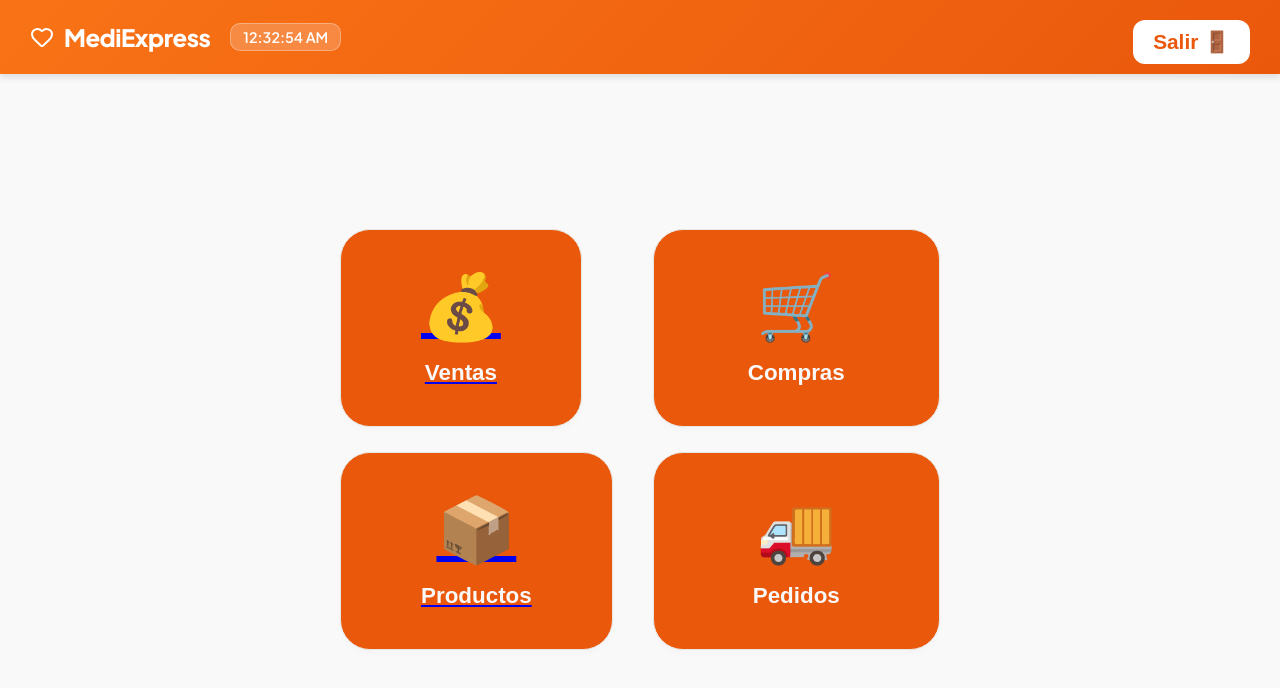
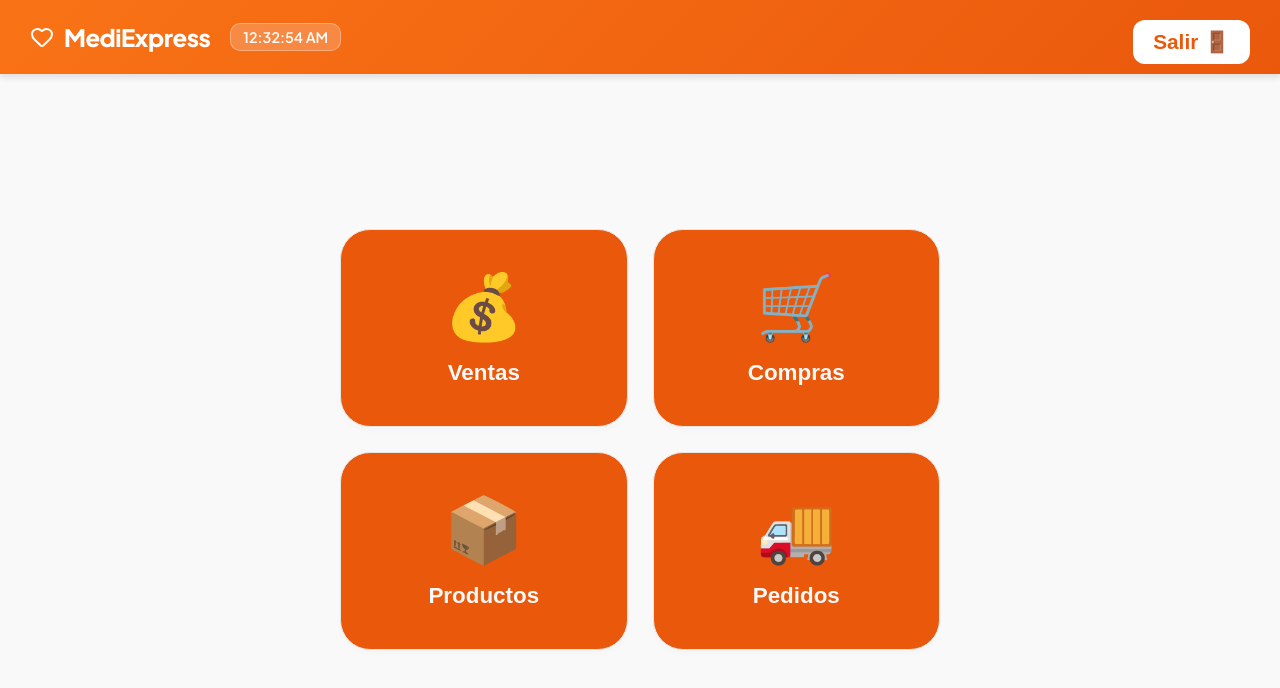
Before and after one commit to YormanCamposOrtiz/tareaIntegradorReact, a React (Vite) app: page /DashboardHome in a window 1280 px wide. Shown: the top 688 px of the page. Built offline with nearby package versions, Linux system fonts and the light colour scheme.

Commit message:
optimizacion de funcionamiento de los links

```diff
--- a/src/resources/templates/DashboardHome.tsx
+++ b/src/resources/templates/DashboardHome.tsx
@@ -34,26 +34,21 @@ export function DashboardHome() {
       <main className="admin-content">
 
         <div className="module-grid">
-
-           <Link to="/DashboardVentas" className="module-btn-link">
-              <button className="module-btn">
+            <button className="module-btn" onClick={() => navigate("/DashboardVentas")}>
                <span className="module-emoji">💰</span>
                 <h3>Ventas</h3>
             </button>
-           </Link>
 
             <button className="module-btn">
               <span className="module-emoji">🛒</span>
               <h3>Compras</h3>
             </button>
 
-
-           <Link to="/DashboardProductos" className="module-btn-link">
-              <button className="module-btn">
+            <button className="module-btn" onClick={() => navigate("/DashboardProductos")}>
                <span className="module-emoji">📦</span>
                 <h3>Productos</h3>
             </button>
-           </Link>
+
           <button className="module-btn">
             <span className="module-emoji">🚚</span>
             <h3>Pedidos</h3>
```
Lines whose indentation alone changed are shown as unchanged.
